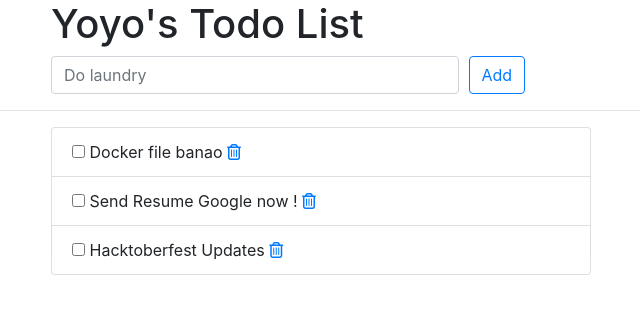
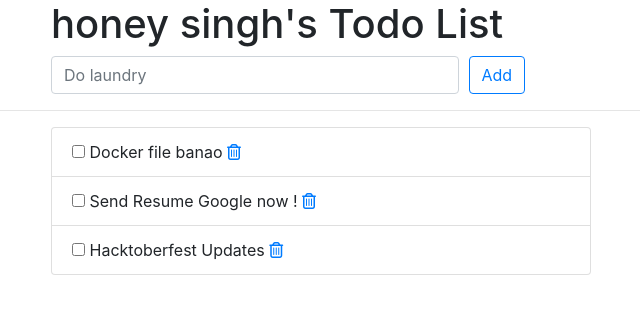
Before and after one commit to anandamideShakyan/django-todo-cicd, a Django app: page /todos/ in a window 1280 px wide. Shown: the top 314 px of the page, without its empty margins (224-864 px from the left). Run offline with Django 3.2, Linux system fonts and the light colour scheme; data comes from the database, SQL or seed files in the repository; some libraries are stand-ins or nearby versions.

Commit message:
Update index.html

```diff
--- a/todos/templates/todos/index.html
+++ b/todos/templates/todos/index.html
@@ -12,7 +12,7 @@
     <div class="offset-md-2 col-lg-9">
       <div class="page-header">
         <h1>
-          Yoyo's Todo List
+          honey singh's Todo List
         </h1>
       </div>
     </div>
```
